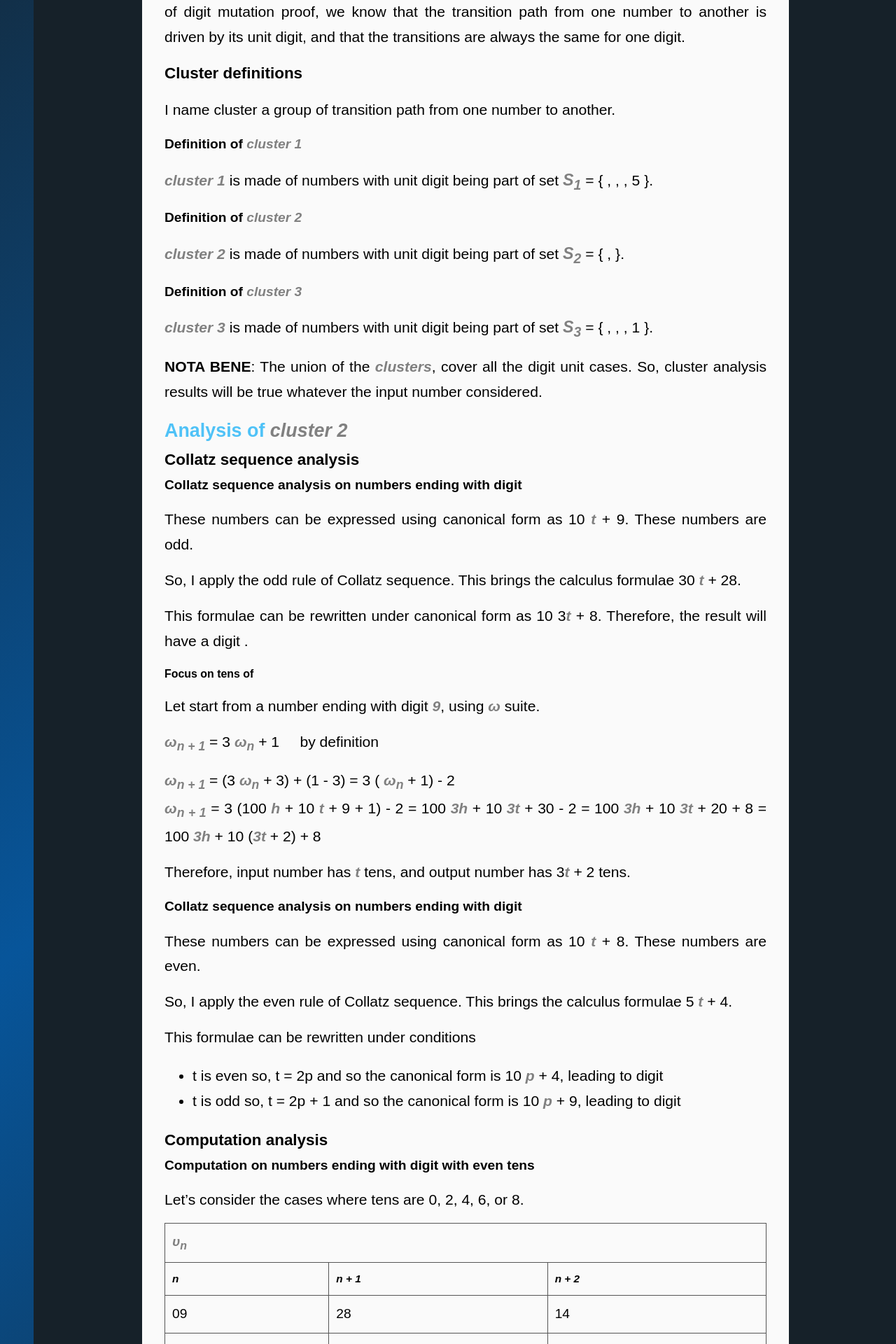
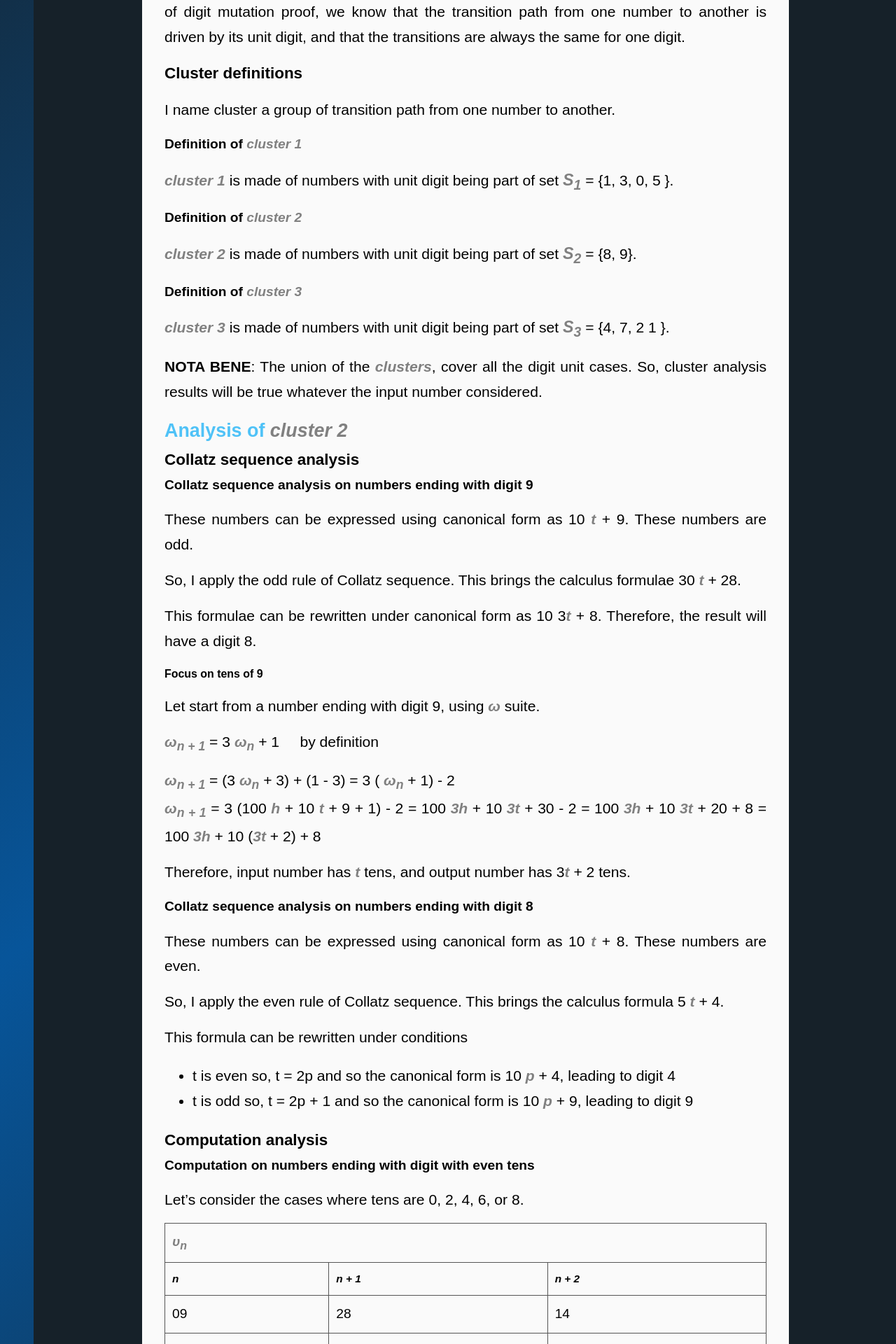
Before and after one commit to neonira/neonira.github.io, a Jekyll site: the page built from _posts/2018-06-06-CollatzSequence.md, in a window 1280 px wide. Shown: the part 539-2459 px from the top of the page at 70% size. Built offline with Jekyll 4.4.1, drawn with Linux system fonts in a browser that asks for light colours; nearby versions of some CDN libraries; some web fonts are replaced; some of the changed text lies outside the part shown.

Commit message:
corrections

```diff
--- a/_posts/2018-06-06-CollatzSequence.md
+++ b/_posts/2018-06-06-CollatzSequence.md
@@ -20,14 +20,14 @@ I name cluster a group of transition path from one number to another.
 
 #### Definition of <cite class='kw'>cluster 1</cite>
 
-<cite class='kw'>cluster 1</cite> is made of numbers with unit digit being part of set <cite class='kw' style='font-size:1.1em;'>S<sub>1</sub></cite> = { <span class='digit digit6'></span>, <span class='digit digit3'></span>, <span class='digit digit0'></span>, 5 }.
+<cite class='kw'>cluster 1</cite> is made of numbers with unit digit being part of set <cite class='kw' style='font-size:1.1em;'>S<sub>1</sub></cite> = {1, 3, 0, 5 }.
 
 #### Definition of <cite class='kw'>cluster 2</cite>
 
-<cite class='kw'>cluster 2</cite> is made of numbers with unit digit being part of set <cite class='kw' style='font-size:1.1em;'>S<sub>2</sub></cite> = { <span class='digit digit8'></span>, <span class='digit digit9'></span> }.
+<cite class='kw'>cluster 2</cite> is made of numbers with unit digit being part of set <cite class='kw' style='font-size:1.1em;'>S<sub>2</sub></cite> = {8, 9}.
 
 #### Definition of <cite class='kw'>cluster 3</cite>
-<cite class='kw'>cluster 3</cite> is made of numbers with unit digit being part of set <cite class='kw' style='font-size:1.1em;'>S<sub>3</sub></cite> = { <span class='digit digit4'></span>, <span class='digit digit7'></span>, <span class='digit digit2'></span>, 1 }.
+<cite class='kw'>cluster 3</cite> is made of numbers with unit digit being part of set <cite class='kw' style='font-size:1.1em;'>S<sub>3</sub></cite> = {4, 7, 2 1 }.
 
 <span class='do'>
 **NOTA BENE**: The union of the <cite class='kw'>clusters</cite>, cover all the digit unit cases. So, cluster analysis results will be true whatever the input number considered.
@@ -38,16 +38,16 @@ I name cluster a group of transition path from one number to another.
 
 ### Collatz sequence analysis
 
-#### Collatz sequence analysis on numbers ending with digit <span class='digit digit9'></span>
+#### Collatz sequence analysis on numbers ending with digit 9
 These numbers can be expressed using canonical form as 10 <cite class='kw'>t</cite> + 9. These numbers are odd.
 
 So, I apply the odd rule of Collatz sequence. This brings the calculus formulae 30 <cite class='kw'>t</cite> + 28.
 
-This formulae can be rewritten under canonical form as 10 3<cite class='kw'>t</cite> + 8. Therefore, the result will have a digit <span class='digit digit8'></span>.
+This formulae can be rewritten under canonical form as 10 3<cite class='kw'>t</cite> + 8. Therefore, the result will have a digit 8.
 
-##### Focus on tens of <span class='digit digit9'></span>
+##### Focus on tens of 9
 
-Let start from a number ending with digit <cite class='kw'>9</cite>, using <cite class='kw'>&omega;</cite> suite.
+Let start from a number ending with digit 9, using <cite class='kw'>&omega;</cite> suite.
 
 <cite class='kw'> &omega;<sub>n + 1</sub></cite> = 3 <cite class='kw'> &omega;<sub>n</sub></cite> + 1 &nbsp;&nbsp;&nbsp; by definition
 
@@ -56,14 +56,15 @@ Let start from a number ending with digit <cite class='kw'>9</cite>, using <cite
 
 Therefore, input number has <cite class='kw'>t</cite> tens, and output number has 3<cite class='kw'>t</cite> + 2 tens.
 
-#### Collatz sequence analysis on numbers ending with digit <span class='digit digit8'></span>
+#### Collatz sequence analysis on numbers ending with digit 8
+
 These numbers can be expressed using canonical form as 10 <cite class='kw'>t</cite> + 8. These numbers are even.
 
-So, I apply the even rule of Collatz sequence. This brings the calculus formulae 5 <cite class='kw'>t</cite> + 4.
+So, I apply the even rule of Collatz sequence. This brings the calculus formula 5 <cite class='kw'>t</cite> + 4.
 
-This formulae can be rewritten under conditions
-* t is even so, t = 2p and so the canonical form is 10 <cite class='kw'>p</cite> + 4, leading to digit <span class='digit digit4'></span>
-* t is odd so, t = 2p + 1 and so the canonical form is 10 <cite class='kw'>p</cite> + 9, leading to digit <span class='digit digit9'></span>
+This formula can be rewritten under conditions
+* t is even so, t = 2p and so the canonical form is 10 <cite class='kw'>p</cite> + 4, leading to digit 4
+* t is odd so, t = 2p + 1 and so the canonical form is 10 <cite class='kw'>p</cite> + 9, leading to digit 9
 
 ### Computation analysis
 
@@ -92,7 +93,7 @@ Let's consider the cases where tens are 0, 2, 4, 6, or 8.
 
 All the n + 2 results, are out of the cluster. This proves by calculus, that any even tens of a number ending with digit <span class='digit digit9'></span> drives the suite to another cluster in just <cite class='step'>2</cite> steps.
 
-#### Computation on numbers ending with digit <span class='digit digit9'></span> with odd tens
+#### Computation on numbers ending with digit 9 with odd tens
 
 Let's consider the cases where tens are 1, 3, 5, 7, or 9.
 <table>
@@ -110,9 +111,9 @@ Let's consider the cases where tens are 1, 3, 5, 7, or 9.
 <tbody>
 <tr><td>19</td><td>58</td><td>29</td><td>even tens for number ending with digit <span class='digit digit9'></span></td></tr>
 <tr><td>39</td><td>118</td><td>59</td><td>loop to case 59 of this table</td></tr>
-<tr><td>59</td><td>178</td><td>89</td><td>even tens for number ending with digit <span class='digit digit9'></span></td></tr>
+<tr><td>59</td><td>178</td><td>89</td><td>even tens for number ending with digit 9</td></tr>
 <tr><td>79</td><td>238</td><td>119</td><td>loop to case 19 of this table</td></tr>
-<tr><td>99</td><td>298</td><td>149</td><td>even tens for number ending with digit <span class='digit digit9'></span></td></tr>
+<tr><td>99</td><td>298</td><td>149</td><td>even tens for number ending with digit 9</td></tr>
 </tbody>
 </table>
 
@@ -121,7 +122,7 @@ So, the numbers <cite class='kw'>19</cite>, <cite class='kw'>59</cite>, and <cit
 So, the numbers <cite class='kw'>39</cite>, and <cite class='kw'>79</cite> will exit the cluster in <cite class='step'>6</cite> steps.
 
 #### Conclusion of computation analysis
-I have shown that whatever the number ending by digit <span class='digit digit9'></span>, we can predict the number of steps before exiting the cluster and reaching systematically a number ending by digit <span class='digit digit4'></span>. Here is a summary table
+I have shown that whatever the number ending by digit 9 we can predict the number of steps before exiting the cluster and reaching systematically a number ending by digit 4. Here is a summary table
 
 <table>
 <thead>
@@ -161,7 +162,7 @@ The computation sequence is just showing the order of application of Collatz seq
 
 So the conclusion is whatever the input number ending with digit <span class='digit digit9'></span>, the Collatz sequence will drive its sequence to a number ending with digit <span class='digit digit4'></span> in <cite class='step'>2</cite>, <cite class='step'>4</cite> or <cite class='step'>6</cite> steps.
 
-Moreover, starting with number ending with digit <span class='digit digit8'></span>, owning an odd number of tens will bring to the sequence from a number ending with digit <span class='digit digit9'></span>. In this case, the expansion factors shown above should be divided by 2.
+Moreover, starting with number ending with digit 8, owning an odd number of tens will bring to the sequence from a number ending with digit 9. In this case, the expansion factors shown above should be divided by 2.
 
 The cluster <cite class='kw'>2</cite> is therefore acting as a multiplier of its input. It neither diverges nor converges. It just creates an output number greater than its input number.
 
```
Also changed, not shown: _posts/2018-06-03-CollatzSequence.md (+2 -2 lines), _posts/2018-06-07-CollatzSequence.md (+4 -4 lines).
